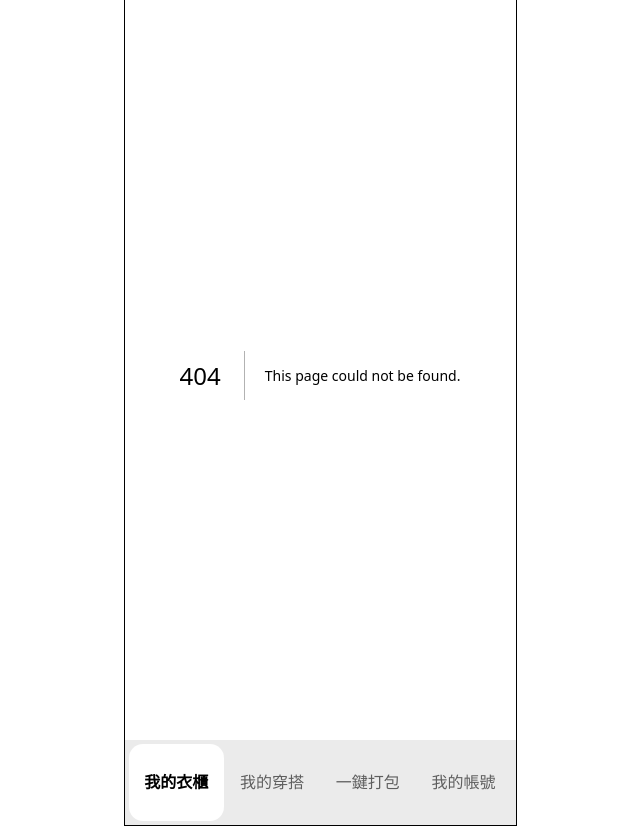
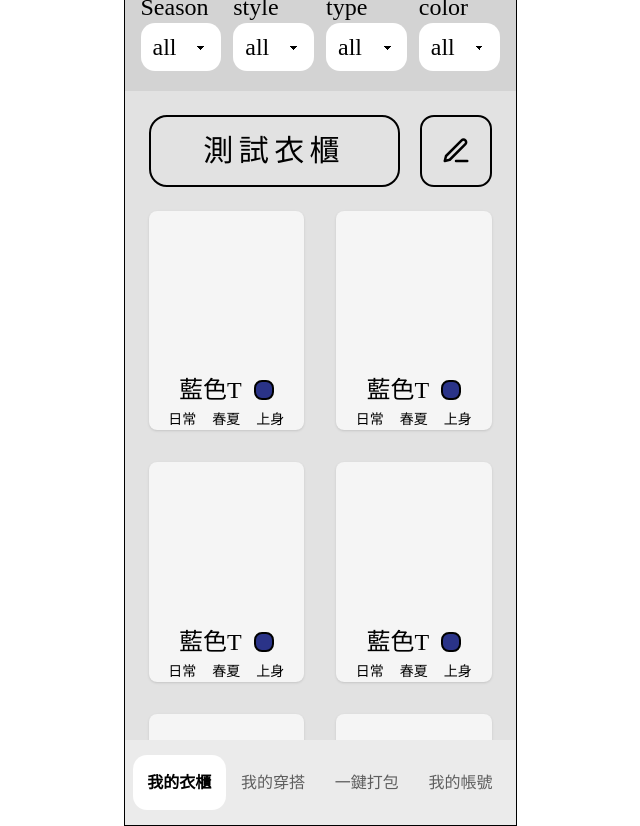
Before and after one commit to Adrian-Kao/WaSaLei, a Next.js app in the folder frontend/: page /myWardrobe/1-2 in a window 1280 px wide. Before the commit this address had no page. Shown: the whole page, without its empty margins (320-960 px from the left). Built offline with nearby package versions, Linux system fonts and the light colour scheme.

Commit message:
前端葉面更新

```diff
--- /dev/null
+++ b/frontend/app/myWardrobe/1-2/page.tsx
@@ -0,0 +1,134 @@
+"use client";
+
+import { useMemo, useState } from "react";
+import { FiEdit3 } from "react-icons/fi";
+
+import ItemCard from "@/component/item-card";
+import { getWardrobeClothingItems, getWardrobeName } from "@/lib/api/clothing";
+import { filterClothingItems } from "@/lib/filters/clothing";
+import { defaultClothingFilters, type ClothingFilters } from "@/lib/types/clothing";
+
+// 到時要跟後端要資料了，先寫死在這裡測試畫面
+const seasonOptions = ["all", "春", "夏", "秋", "冬"];
+const styleOptions = ["all", "日常", "運動", "正式"];
+const typeOptions = ["all", "上身", "下身", "外套", "鞋"];
+const colorOptions = [
+	{ label: "all", value: "all" },
+	{ label: "深藍", value: "#2A3388" },
+	{ label: "黑", value: "#000000" },
+	{ label: "白", value: "#FFFFFF" },
+	{ label: "灰", value: "#9CA3AF" },
+];
+
+const wardrobeName = getWardrobeName();
+const clothingItems = getWardrobeClothingItems();
+
+export default function WardrobePage() {
+	const [filters, setFilters] = useState<ClothingFilters>(defaultClothingFilters);
+
+	const filteredItems = useMemo(() => {
+		return filterClothingItems(clothingItems, filters);
+	}, [filters]);
+
+	return (
+		<main className="h-[90%] overflow-y-auto scrollbar-hide bg-[#E2E2E2] text-black ">
+			<section className="bg-[#D3D3D3] px-4 py-5">
+				<div className="grid grid-cols-4 gap-3">
+					<div className="space-y-1">
+						<label className="block text-2xl leading-none">Season</label>
+						<select
+							value={filters.season}
+							onChange={(event) =>
+								setFilters((prev) => ({ ...prev, season: event.target.value }))
+							}
+							className="select h-12 min-h-0 w-full rounded-xl border-0 bg-white text-2xl font-medium"
+						>
+							{seasonOptions.map((option) => (
+								<option key={option} value={option}>
+									{option}
+								</option>
+							))}
+						</select>
+					</div>
+
+					<div className="space-y-1">
+						<label className="block text-2xl leading-none">style</label>
+						<select
+							value={filters.style}
+							onChange={(event) =>
+								setFilters((prev) => ({ ...prev, style: event.target.value }))
+							}
+							className="select h-12 min-h-0 w-full rounded-xl border-0 bg-white text-2xl font-medium"
+						>
+							{styleOptions.map((option) => (
+								<option key={option} value={option}>
+									{option}
+								</option>
+							))}
+						</select>
+					</div>
+
+					<div className="space-y-1">
+						<label className="block text-2xl leading-none">type</label>
+						<select
+							value={filters.type}
+							onChange={(event) =>
+								setFilters((prev) => ({ ...prev, type: event.target.value }))
+							}
+							className="select h-12 min-h-0 w-full rounded-xl border-0 bg-white text-2xl font-medium"
+						>
+							{typeOptions.map((option) => (
+								<option key={option} value={option}>
+									{option}
+								</option>
+							))}
+						</select>
+					</div>
+
+					<div className="space-y-1">
+						<label className="block text-2xl leading-none">color</label>
+						<select
+							value={filters.color}
+							onChange={(event) =>
+								setFilters((prev) => ({ ...prev, color: event.target.value }))
+							}
+							className="select h-12 min-h-0 w-full rounded-xl border-0 bg-white text-2xl font-medium"
+						>
+							{colorOptions.map((option) => (
+								<option key={option.value} value={option.value}>
+									{option.label}
+								</option>
+							))}
+						</select>
+					</div>
+				</div>
+			</section>
+
+			<section className="w-full h-full p-6">
+				<div className="flex items-center h-[10%] gap-5">
+					<div className="flex h-full flex-1 items-center justify-center rounded-2xl border-2 border-black text-center text-3xl tracking-[0.18em]">
+						{wardrobeName}
+					</div>
+					<button
+						className="btn btn-outline grid h-full aspect-square flex-none place-items-center rounded-xl border-2 border-black text-black"
+					>
+						<FiEdit3 className="text-3xl" />
+					</button>
+				</div>
+
+				<div className="mt-6 grid grid-cols-2 gap-x-8 gap-y-8">
+					{filteredItems.map((item) => (
+						<ItemCard
+							key={item.id}
+							name={item.name}
+							color={item.color}
+							season={item.season}
+							type={item.type}
+							style={item.style}
+						/>
+					))}
+				</div>
+			</section>
+		</main>
+	);
+}
--- a/frontend/component/Menu.tsx
+++ b/frontend/component/Menu.tsx
@@ -18,28 +18,28 @@ export default function Menu() {
 	}
 
 	return (
-		<div role="tablist" className="tabs tabs-box absolute inset-x-0 bottom-0 h-[10%] w-full rounded-none bg-base-300 p-1">
+		<div role="tablist" className="tabs tabs-box absolute inset-x-0 bottom-0 h-[10%] w-full rounded-none bg-base-300 p-2">
 			<Link
 				href="/myWardrobe/1-1"
-				className={`tab h-full flex-1 rounded-xl border-0 text-base ${isMyWardrobe ? "bg-base-100 text-base-content font-semibold" : "text-base-content/60"}`}
+				className={`tab h-[80%] self-center flex flex-1 items-center justify-center rounded-xl border-0 text-base ${isMyWardrobe ? "bg-base-100 text-base-content font-semibold" : "text-base-content/60"}`}
 			>
 				我的衣櫃
 			</Link>
 			<Link
 				href="/myOutfits"
-				className={`tab h-full flex-1 rounded-xl border-0 text-base ${isMyOutfits ? "bg-base-100 text-base-content font-semibold" : "text-base-content/60"}`}
+				className={`tab h-[80%] self-center flex flex-1 items-center justify-center rounded-xl border-0 text-base ${isMyOutfits ? "bg-base-100 text-base-content font-semibold" : "text-base-content/60"}`}
 			>
 				我的穿搭
 			</Link>
 			<Link
 				href="/luggagePacking"
-				className={`tab h-full flex-1 rounded-xl border-0 text-base ${isLuggagePacking ? "bg-base-100 text-base-content font-semibold" : "text-base-content/60"}`}
+				className={`tab h-[80%] self-center flex flex-1 items-center justify-center rounded-xl border-0 text-base ${isLuggagePacking ? "bg-base-100 text-base-content font-semibold" : "text-base-content/60"}`}
 			>
 				一鍵打包
 			</Link>
 			<Link
 				href="/myAccount"
-				className={`tab h-full flex-1 rounded-xl border-0 text-base ${isMyAccount ? "bg-base-100 text-base-content font-semibold" : "text-base-content/60"}`}
+				className={`tab h-[80%] self-center flex flex-1 items-center justify-center rounded-xl border-0 text-base ${isMyAccount ? "bg-base-100 text-base-content font-semibold" : "text-base-content/60"}`}
 			>
 				我的帳號
 			</Link>
--- /dev/null
+++ b/frontend/component/item-card.tsx
@@ -0,0 +1,67 @@
+import Image from "next/image";
+
+type ItemCardProps = {
+    name: string;
+    color: string;
+    season: string[];
+    type: string;
+    style: string | string[];
+    imageUrl?: string;
+    imageAlt?: string;
+};
+
+function normalizeColor(input: string) {
+    const value = input.trim();
+    const withHash = value.startsWith("#") ? value : `#${value}`;
+    const isValidHex = /^#([0-9A-Fa-f]{3}|[0-9A-Fa-f]{6})$/.test(withHash);
+    return isValidHex ? withHash : "#9CA3AF";
+}
+
+function normalizeList(value: string | string[]) {
+    return Array.isArray(value) ? value : [value];
+}
+
+export default function ItemCard({
+    name,
+    color,
+    season,
+    type,
+    style,
+    imageUrl,
+    imageAlt,
+}: ItemCardProps) {
+    const colorHex = normalizeColor(color);
+    const styles = normalizeList(style);
+
+    return (
+        <div className="w-full h-full card shadow-sm bg-base-200">
+            <div className="relative mb-3 aspect-square w-full overflow-hidden rounded-2xl">
+                {imageUrl ? (
+                    <Image
+                        src={imageUrl}
+                        alt={imageAlt ?? name}
+                        fill
+                        sizes="(max-width: 768px) 70vw, 320px"
+                        className="object-cover"
+                    />
+                ) : null}
+            </div>
+
+            <div className="mb-2 flex items-center justify-center gap-3 text-2xl leading-none ">
+                <span>{name}</span>
+                <span
+                    aria-label={`color ${colorHex}`}
+                    title={colorHex}
+                    className="inline-block h-5 w-5 rounded-md border-2 border-black"
+                    style={{ backgroundColor: colorHex }}
+                />
+            </div>
+
+            <div className=" px-2 flex flex-row flex-nowrap items-center justify-center gap-4 whitespace-nowrap text-sm ">
+                <span>{styles || "-"}</span>
+                <span>{season || "-"}</span>
+                <span>{type || "-"}</span>
+            </div>
+        </div>
+    );
+}
--- /dev/null
+++ b/frontend/lib/api/clothing.ts
@@ -0,0 +1,20 @@
+import type { ClothingItem } from "@/lib/types/clothing";
+
+const wardrobeName = "測試衣櫃";
+
+const mockClothingItems: ClothingItem[] = Array.from({ length: 6 }, (_, index) => ({
+  id: index + 1,
+  name: "藍色T",
+  color: "#2A3388",
+  season: ["春", "夏"],
+  type: "上身",
+  style: "日常",
+}));
+
+export function getWardrobeName() {
+  return wardrobeName;
+}
+
+export function getWardrobeClothingItems() {
+  return mockClothingItems;
+}
--- /dev/null
+++ b/frontend/lib/filters/clothing.ts
@@ -0,0 +1,22 @@
+import type { ClothingFilters, ClothingItem } from "@/lib/types/clothing";
+
+function normalizeHexColor(value: string) {
+  return value.trim().toLowerCase();
+}
+
+export function filterClothingItems(items: ClothingItem[], filters: ClothingFilters) {
+  return items.filter((item) => {
+    const seasonMatch =
+      filters.season === "all" || item.season.includes(filters.season);
+
+    const styleMatch = filters.style === "all" || item.style === filters.style;
+
+    const typeMatch = filters.type === "all" || item.type === filters.type;
+
+    const colorMatch =
+      filters.color === "all" ||
+      normalizeHexColor(item.color) === normalizeHexColor(filters.color);
+
+    return seasonMatch && styleMatch && typeMatch && colorMatch;
+  });
+}
--- /dev/null
+++ b/frontend/lib/types/clothing.ts
@@ -0,0 +1,22 @@
+export type ClothingItem = {
+  id: number;
+  name: string;
+  color: string;
+  season: string[];
+  type: string;
+  style: string;
+};
+
+export type ClothingFilters = {
+  season: string;
+  style: string;
+  type: string;
+  color: string;
+};
+
+export const defaultClothingFilters: ClothingFilters = {
+  season: "all",
+  style: "all",
+  type: "all",
+  color: "all",
+};
```
